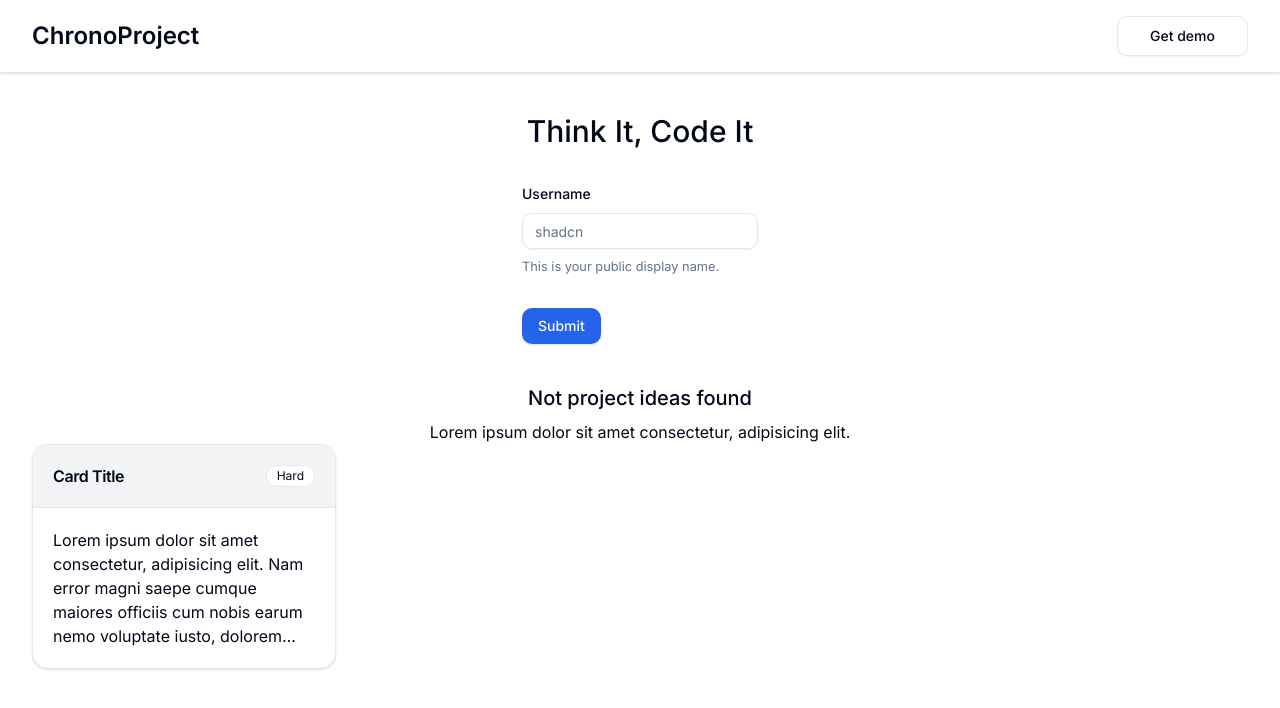
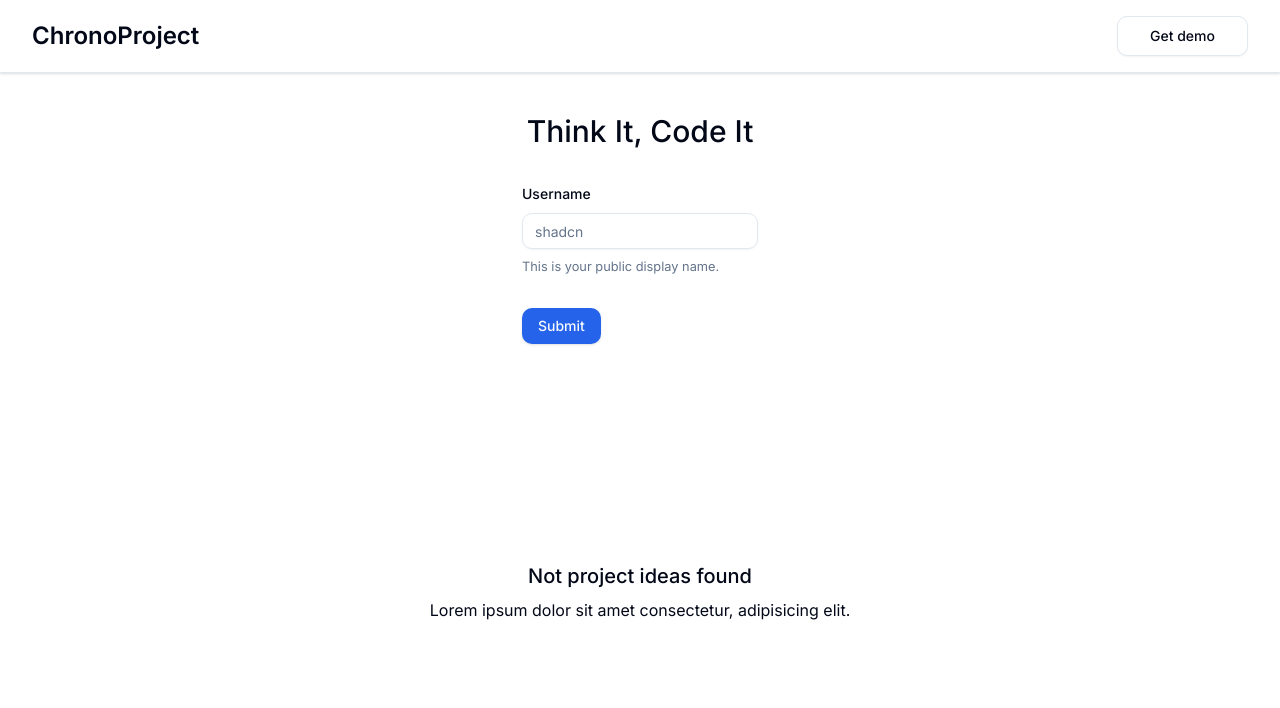
Before and after one commit to CarlosPProjects/project-ideas-generator, a Next.js app: page /ideas in a window 1280 px wide. Shown: the top 708 px of the page. Built offline with nearby package versions, Linux system fonts and the light colour scheme.

Commit message:
Add CardList component to display project ideas and update Ideas page

```diff
--- /dev/null
+++ b/src/app/ideas/_components/card-list.tsx
@@ -0,0 +1,23 @@
+import CardProject from "./card-project";
+
+const CardList = () => {
+
+  const cards = []
+
+  return (
+    <div className="flex-1 flex justify-center items-center">
+      {cards && cards.length > 0 ? (
+        <div className='grid grid-cols-4'>
+          <CardProject />
+        </div>
+      ) : (
+        <div className='text-center space-y-2'>
+          <h2 className='text-xl font-medium'>Not project ideas found</h2>
+          <p className=''>Lorem ipsum dolor sit amet consectetur, adipisicing elit.</p>
+        </div>
+      )}
+    </div>
+  )
+}
+
+export default CardList
--- a/src/app/ideas/page.tsx
+++ b/src/app/ideas/page.tsx
@@ -1,7 +1,7 @@
 import Container from '@/components/Container'
 import React from 'react'
-import CardProject from './_components/card-project'
 import GeneratorForm from './_components/generator-form'
+import CardList from './_components/card-list'
 
 const Ideas = () => {
   return (
@@ -10,13 +10,7 @@ const Ideas = () => {
         <h1 className='text-3xl font-medium'>Think It, Code It</h1>
         <GeneratorForm />
       </div>
-      <div className='text-center space-y-2'>
-        <h2 className='text-xl font-medium'>Not project ideas found</h2>
-        <p className=''>Lorem ipsum dolor sit amet consectetur, adipisicing elit.</p>
-      </div>
-      <div className='grid grid-cols-4'>
-        <CardProject />
-      </div>
+      <CardList />
     </Container>
   )
 }
```
